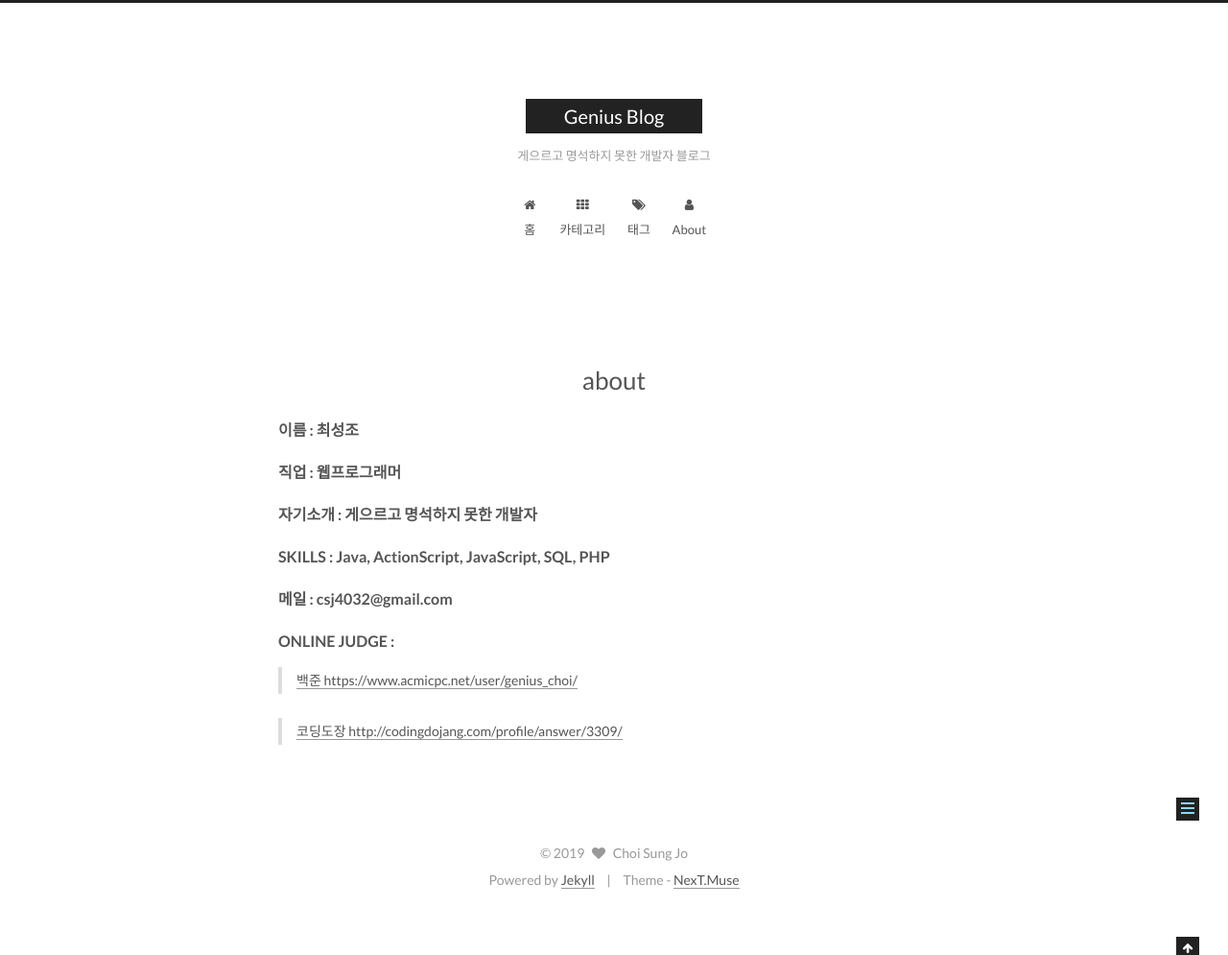
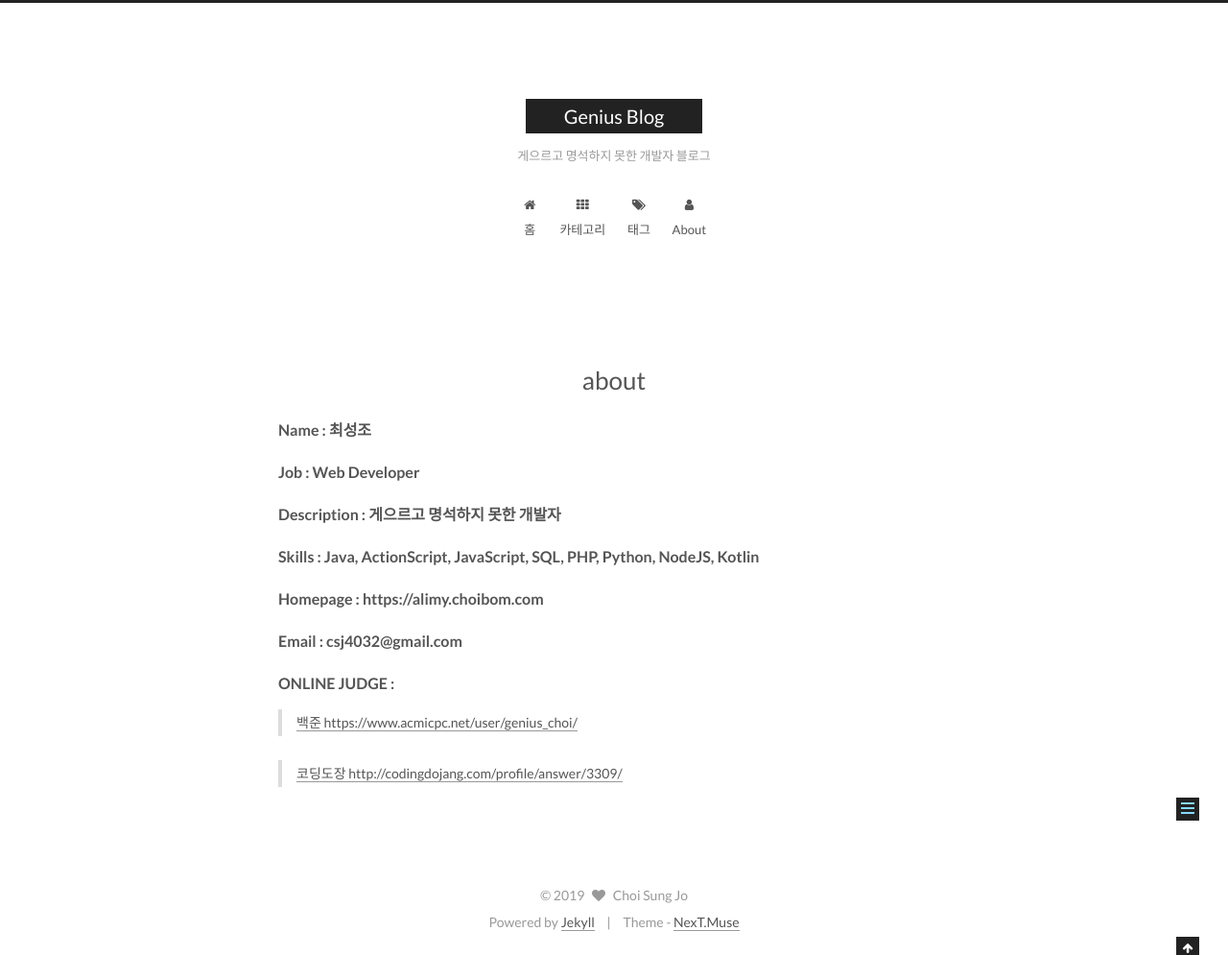
Before and after one commit to csj4032/csj4032.github.io, a Jekyll site: the page built from about/index.md, in a window 1280 px wide. Shown: the whole page at 96% size. Built offline with Jekyll 4.4.1, drawn with Linux system fonts in a browser that asks for light colours; comment, search, counter and statistics services are not loaded.

Commit message:
update about

```diff
--- a/about/index.md
+++ b/about/index.md
@@ -3,15 +3,17 @@ title: about
 layout: page
 ---
 
-#### 이름 : 최성조
+#### Name : 최성조
 
-#### 직업 : 웹프로그래머
+#### Job : Web Developer
 
-#### 자기소개 : 게으르고 명석하지 못한 개발자
+#### Description : 게으르고 명석하지 못한 개발자
 
-#### SKILLS : Java, ActionScript, JavaScript, SQL, PHP
+#### Skills : Java, ActionScript, JavaScript, SQL, PHP, Python, NodeJS, Kotlin
 
-#### 메일 : csj4032@gmail.com
+#### Homepage : https://alimy.choibom.com
+
+#### Email : csj4032@gmail.com
 
 #### ONLINE JUDGE :
 > [백준 https://www.acmicpc.net/user/genius_choi/](https://www.acmicpc.net/user/genius_choi/)
```
